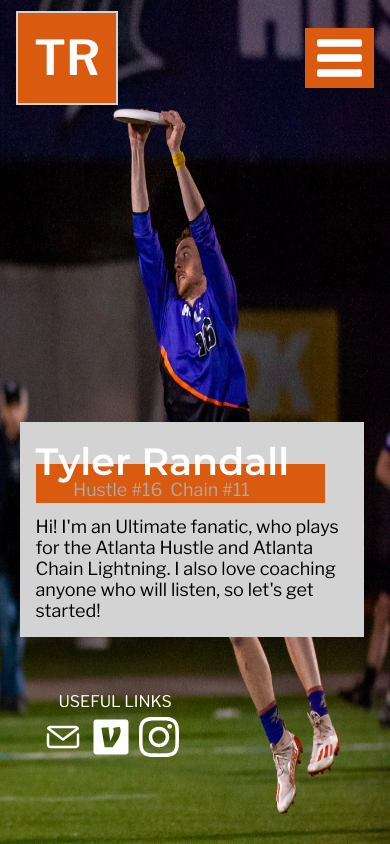
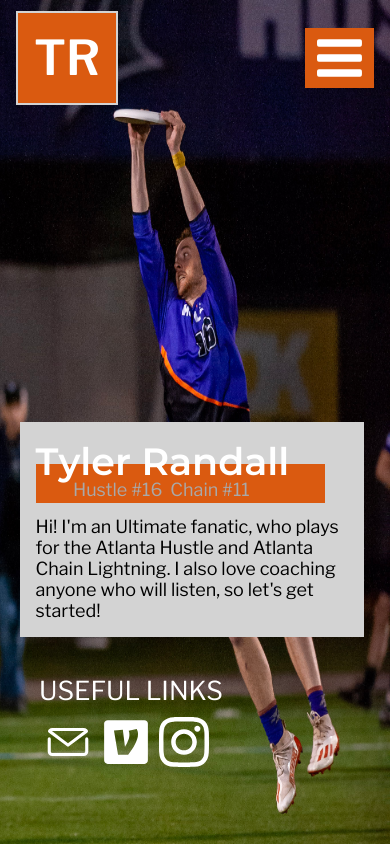
Before and after one commit to tyler7r/coaching-site, a React (Create React App) app: page / in a window 390 px wide. Built offline with nearby package versions, Linux system fonts and the light colour scheme.

Commit message:
Minor adjustments to links on home page - mobile

```diff
--- a/src/components/home/home.css
+++ b/src/components/home/home.css
@@ -108,9 +108,15 @@
   }
 
   #useful-links-title {
-    top: 82%;
-    left: 15%;
+    top: 80%;
+    left: 10%;
     color: white;
+    font-size: 26px;
+  }
+
+  .useful-link {
+    height: 50px;
+    width: 50px;
   }
 
   #useful-links-container {
```
